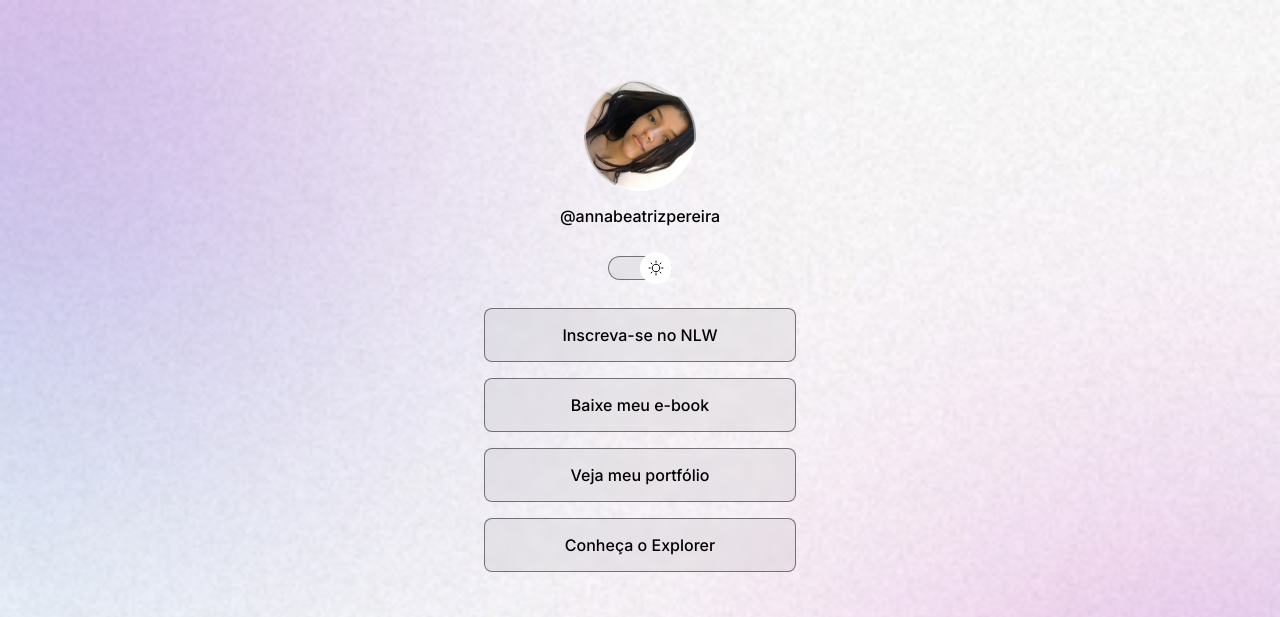
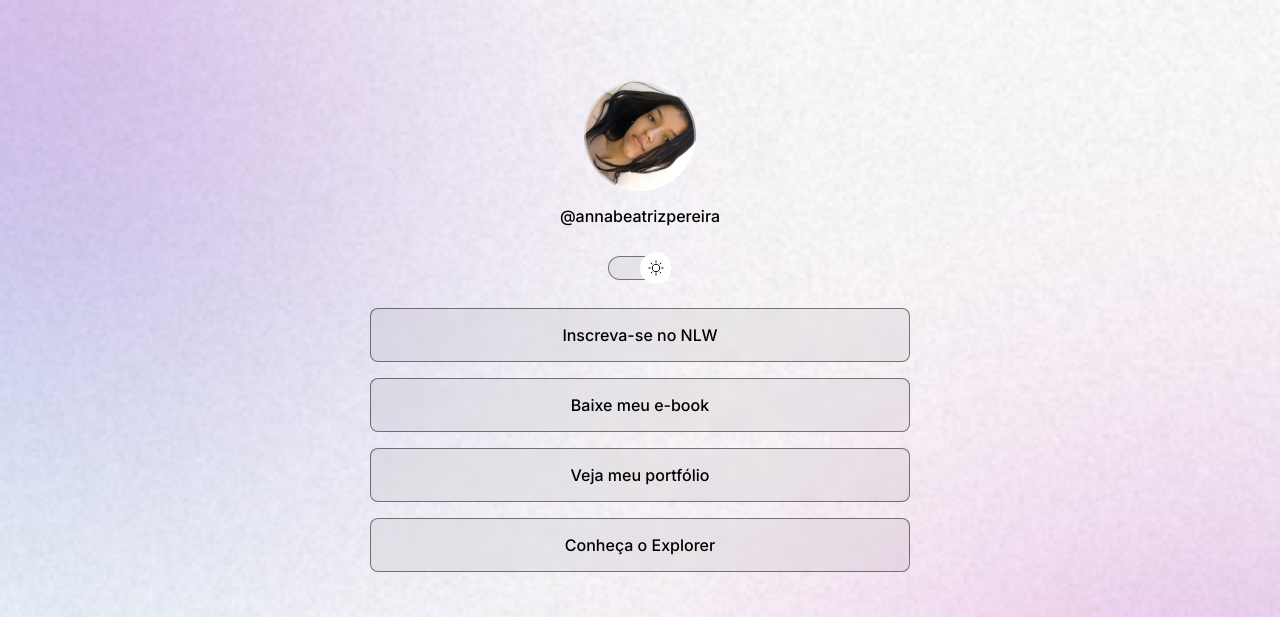
Before and after one commit to annabeatrizpereira/DevLinks, a plain HTML site: page index.html in a window 1280 px wide. Shown: the top 617 px of the page. Drawn offline with nearby package versions, Linux system fonts and the light colour scheme.

Commit message:
adjust container width

```diff
--- a/style.css
+++ b/style.css
@@ -35,12 +35,13 @@ body {
 }
 
 body * {
-    font-family: 'Inter', sans-serif;
+  font-family: "Inter", sans-serif;
   color: var(--text-color);
 }
 
 #container {
-    width: 360px;
+  width: 100%;
+  max-width: 588px;
   margin: 56px auto 0px;
   padding: 0 24px;
 }
@@ -102,7 +103,6 @@ body * {
   backdrop-filter: blur(4px);
   -webkit-backdrop-filter: blur(4px);
   border-radius: 9999px;
-
 }
 
 /* links */
@@ -116,7 +116,7 @@ ul {
   padding: 24px 0;
 }
 
-ul li a{
+ul li a {
   display: flex;
   justify-content: center;
   align-items: center;
@@ -162,7 +162,7 @@ ul li a:hover {
 }
 
 #social-links a:hover {
-    background-color: var(--surface-color-hover)
+  background-color: var(--surface-color-hover);
 }
 
 footer {
```
Lines whose indentation alone changed are shown as unchanged.
